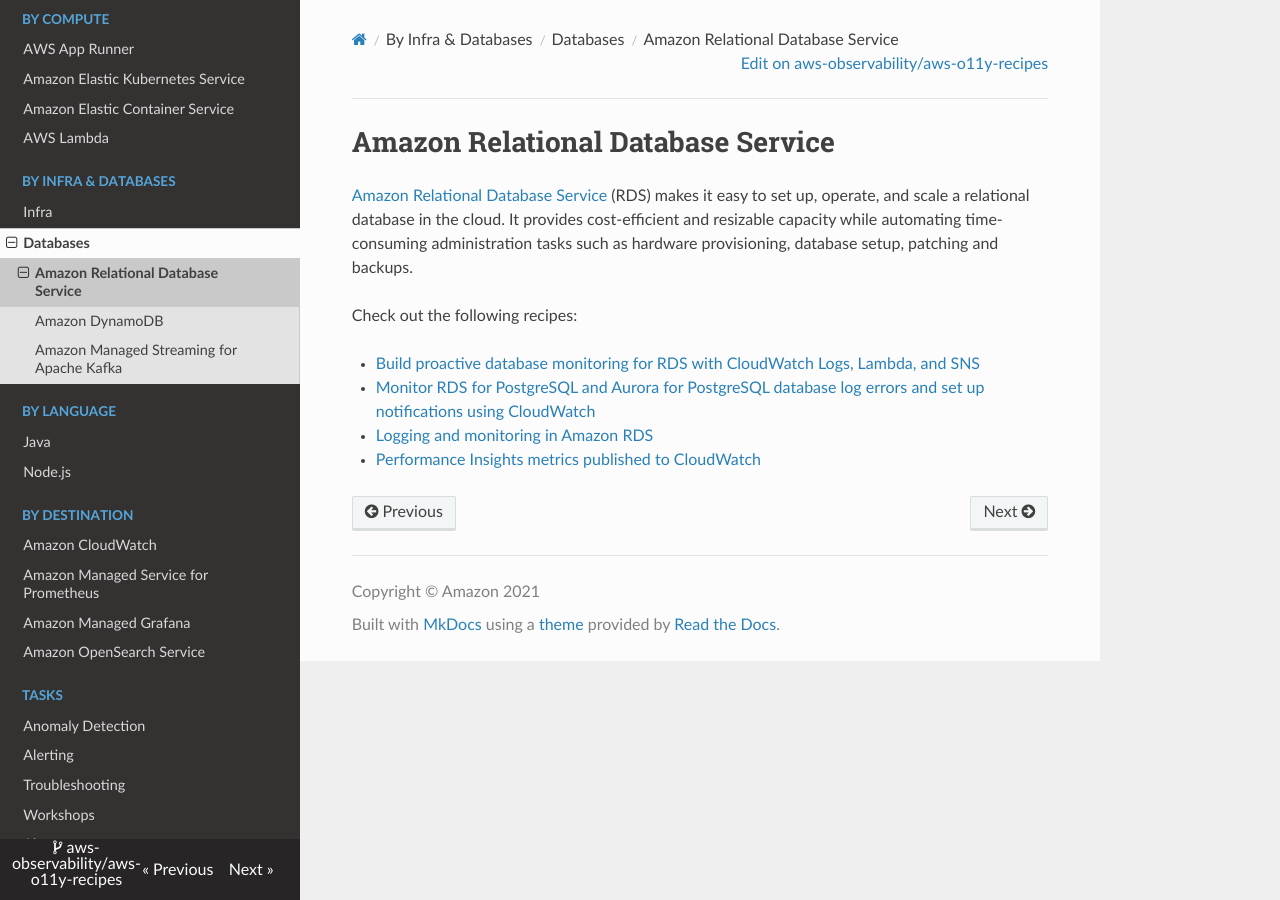
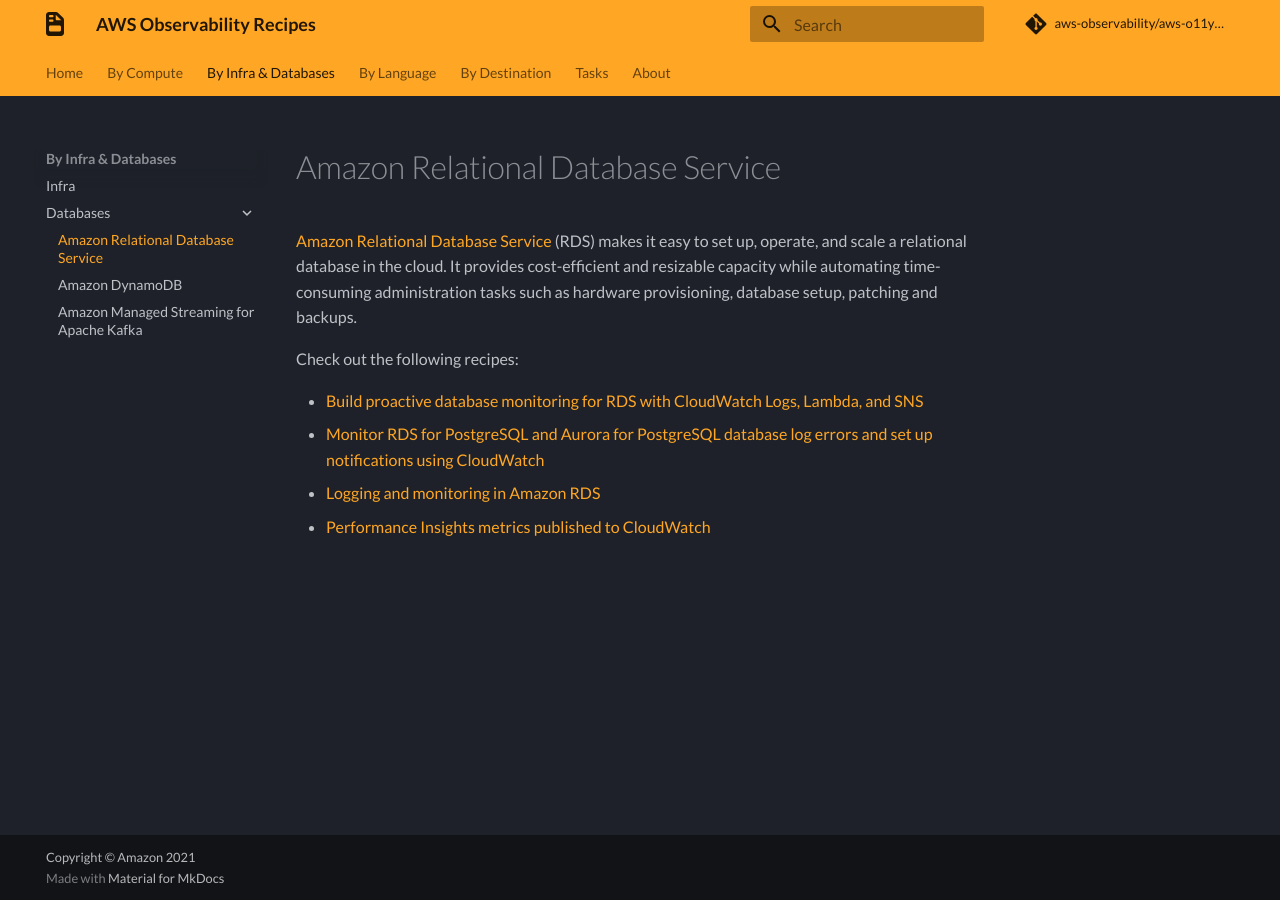
Before and after one commit to aws-observability/aws-o11y-recipes, an MkDocs documentation site: the page built from docs/rds.md, in a window 1280 px wide. Built offline with MkDocs 1.6.1 and Material for MkDocs 9.7.7, drawn with Linux system fonts in a browser that asks for light colours; nearby versions of some CDN libraries; some web fonts are replaced; comment, search, counter and statistics services are not loaded.

Commit message:
theme update
update theme to material
fix typos in the .md file

```diff
--- a/mkdocs.yml
+++ b/mkdocs.yml
@@ -35,8 +35,8 @@
   - 'Workshops': workshops.md
 - about.md
 theme:
-  # name: 'material'
-  name: 'readthedocs'
+  name: 'material'
+  # name: 'readthedocs'
   custom_dir: overrides
   features:
     - navigation.instant
```
Also changed, not shown: docs/recipes/metrics-explorer-filter-by-tags.md (+5 -4 lines).
